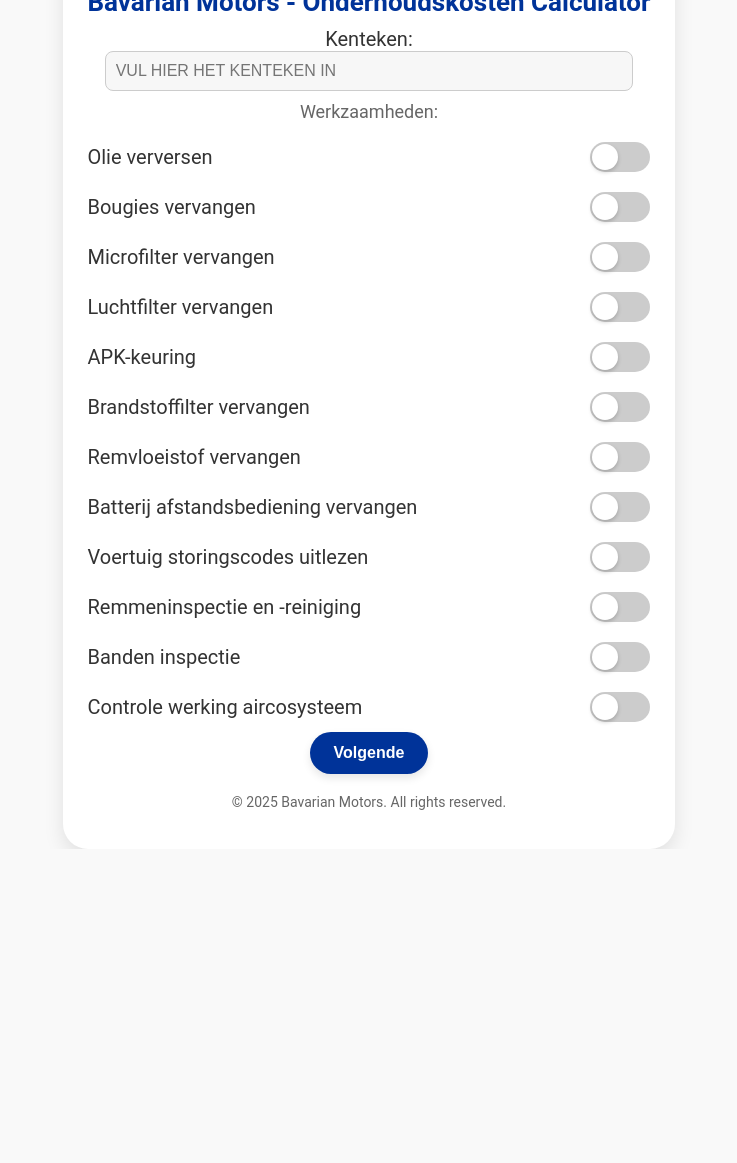
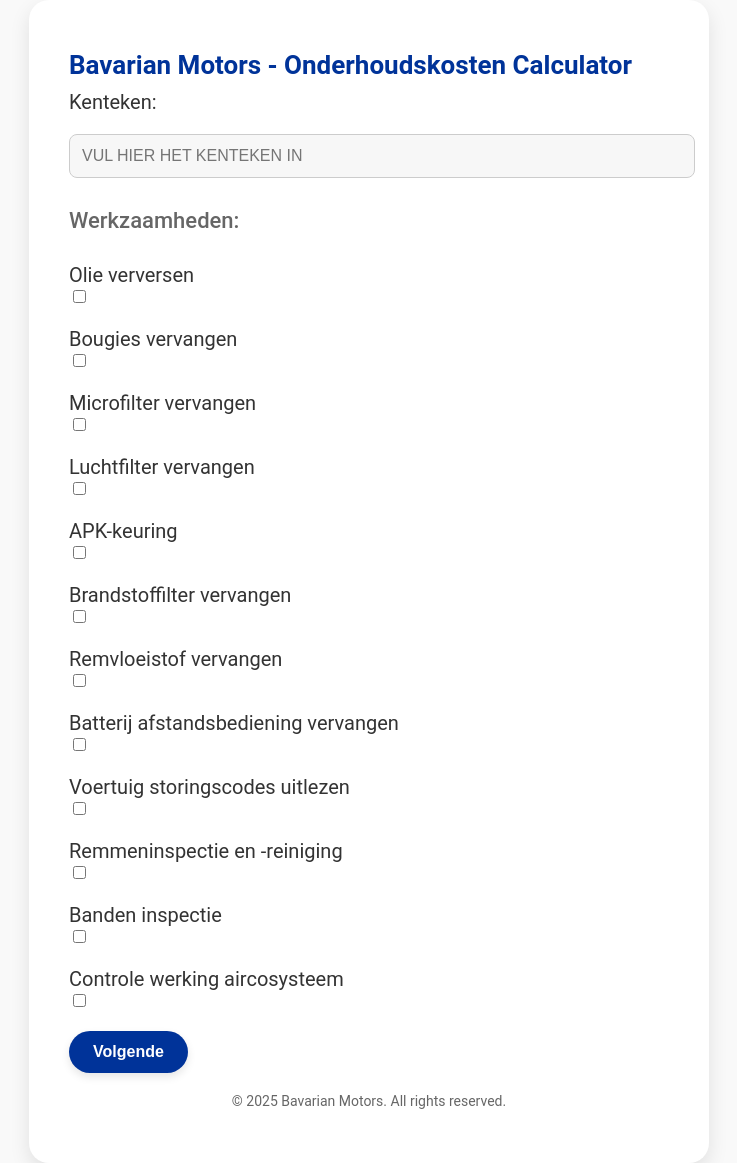
Before and after one commit to apostelov/flask-app, a Flask app: page / in a window 1280 px wide. Shown: the whole page, without its empty margins (271-1008 px from the left). Before the commit the page ends 849 px from the top, so only its background shows below. Run offline with Flask 3, Linux system fonts and the light colour scheme.

Commit message:
Update app.py: added email field and updated routes

```diff
--- a/app.py
+++ b/app.py
@@ -23,8 +23,8 @@ TASKS = {
     "ac_system_check": {"label": "Controle werking aircosysteem", "cost": 15},
 }
 
-# Basisprijs (vast bedrag dat bij de kosten wordt opgeteld)
-BASE_COST = 10
+# Vast uurtarief (kan worden aangepast)
+HOURLY_RATE = 75  # Standaard uurtarief in euro's
 
 # Helperfunctie: voertuiggegevens ophalen
 def fetch_vehicle_data(license_plate):
@@ -47,19 +47,20 @@ def fetch_vehicle_data(license_plate):
 
 # Helperfunctie: kosten berekenen
 def calculate_cost(work_selections):
-    # Totale kosten voor geselecteerde taken
-    total_task_cost = sum(
+    hourly_rate = session.get("hourly_rate", HOURLY_RATE)  # Gebruik sessie of standaard
+    task_cost = sum(
         TASKS[task]["cost"] for task, selected in work_selections.items() if selected
     )
-    # Voeg de basisprijs toe
-    total_cost = BASE_COST + total_task_cost
+    total_cost = task_cost + hourly_rate
     return round(total_cost, 2)
 
-# Helperfunctie: totale kosten incl. BTW
-def calculate_total_cost(payment_option, monthly_cost):
-    if payment_option == "yearly":
-        return round(monthly_cost * 12 * 1.21, 2)
-    return round(monthly_cost * 1.21, 2)
+# Dynamisch uurtarief instellen
+@app.route("/set-hourly-rate", methods=["POST"])
+def set_hourly_rate():
+    rate = request.form.get("hourly_rate")
+    if rate and rate.isdigit():
+        session["hourly_rate"] = int(rate)
+    return redirect(url_for("calculator"))
 
 # Route: Onderhoudskosten calculator
 @app.route("/", methods=["GET", "POST"])
@@ -78,53 +79,81 @@ def calculator():
         session["work_selections"] = {
             task: request.form.get(task) == "on" for task in TASKS
         }
-        session["monthly_cost"] = calculate_cost(session["work_selections"]) / 12
-
-        return redirect(url_for("customer_info"))
-
-    return render_template("calculator.html", tasks=TASKS, work_selections={})
-
-# Route: Klantgegevens
-@app.route("/customer-info", methods=["GET", "POST"])
-def customer_info():
-    if request.method == "POST":
-        if "back" in request.form:  # Handle "Vorige" button
-            return redirect(url_for("calculator"))
-
-        session["customer_data"] = {
-            "name": request.form.get("name"),
-            "address": request.form.get("address"),
-            "iban": request.form.get("iban"),
-            "signature": request.form.get("signature"),
-        }
-        session["payment_option"] = request.form.get("payment_option")
+        session["total_cost"] = calculate_cost(session["work_selections"])
+        session["monthly_cost"] = round(session["total_cost"] / 12, 2)  # Bereken maandelijkse kosten
 
         return redirect(url_for("summary"))
 
-    return render_template(
-        "customer_info.html",
-        monthly_cost=session.get("monthly_cost"),
-        yearly_cost=session.get("monthly_cost") * 12 * 1.21,
-    )
+    return render_template("calculator.html", tasks=TASKS, work_selections={})
 
 # Route: Overzicht
 @app.route("/summary", methods=["GET", "POST"])
 def summary():
     if request.method == "POST":
-        if "back" in request.form:  # Handle "Vorige" button
-            return redirect(url_for("customer_info"))
+        session["payment_option"] = request.form.get("payment_option")
+        return redirect(url_for("customer_info"))
 
-    total_cost = calculate_total_cost(
-        session.get("payment_option"), session.get("monthly_cost")
-    )
+    vehicle_data = session.get("vehicle_data")
+    if not vehicle_data:
+        return redirect(url_for("calculator"))  # Terug naar calculator als data ontbreekt
+
+    total_cost = session.get("total_cost")
+    monthly_cost = session.get("monthly_cost")
+    hourly_rate = session.get("hourly_rate", HOURLY_RATE)
     return render_template(
         "summary.html",
-        vehicle_data=session.get("vehicle_data"),
-        customer_data=session.get("customer_data"),
+        vehicle_data=vehicle_data,
+        total_cost=total_cost,
+        monthly_cost=monthly_cost,
+        hourly_rate=hourly_rate,
+    )
+
+# Route: Klantgegevens
+@app.route("/customer-info", methods=["GET", "POST"])
+def customer_info():
+    vehicle_data = session.get("vehicle_data")
+    if not vehicle_data:
+        return redirect(url_for("calculator"))  # Terug naar calculator als data ontbreekt
+
+    if request.method == "POST":
+        session["customer_data"] = {
+            "name": request.form.get("name"),
+            "address": request.form.get("address"),
+            "email": request.form.get("email"),  # Nieuw e-mailveld toegevoegd
+            "iban": request.form.get("iban"),
+            "signature": request.form.get("signature"),
+        }
+        return redirect(url_for("confirmation"))
+
+    total_cost = session.get("total_cost")
+    monthly_cost = session.get("monthly_cost")
+    return render_template(
+        "customer_info.html",
+        vehicle_data=vehicle_data,
         payment_option=session.get("payment_option"),
         total_cost=total_cost,
-        base_cost=BASE_COST,
+        monthly_cost=monthly_cost,
     )
 
+# Route: Bevestiging
+@app.route("/confirmation", methods=["GET"])
+def confirmation():
+    customer_data = session.get("customer_data")
+    if not customer_data:
+        return redirect(url_for("customer_info"))  # Terug naar klantgegevens als data ontbreekt
+
+    total_cost = session.get("total_cost", 0)
+    monthly_cost = session.get("monthly_cost", 0)
+    payment_option = session.get("payment_option", "Niet opgegeven")
+
+    return render_template(
+        "confirmation.html",
+        customer_data=customer_data,
+        total_cost=total_cost,
+        monthly_cost=monthly_cost,
+        payment_option=payment_option,
+    )
+
+# Start de Flask-app
 if __name__ == "__main__":
     app.run(debug=True)
--- a/static/style.css
+++ b/static/style.css
@@ -8,24 +8,24 @@ body {
     display: flex; /* Enables flexbox layout */
     justify-content: center; /* Centers content horizontally */
     align-items: center; /* Centers content vertically */
-    height: 100vh; /* Ensures the page height fits the viewport */
+    min-height: 100vh; /* Ensures the page height fits the viewport */
+    box-sizing: border-box; /* Includes padding and borders in element dimensions */
 }
 
 /* Styling the main container for content */
 .container {
     max-width: 600px; /* Limits the container width */
-    max-height: fit-content;
+    width: 90%; /* Responsive width */
     background-color: #ffffff; /* White background for the container */
-    border-radius: 25px; /* Rounded corners for a softer appearance */
+    border-radius: 20px; /* Rounded corners for a softer appearance */
     box-shadow: 0 8px 20px rgba(0, 0, 0, 0.1); /* Adds a subtle shadow for depth */
-    padding: 25px; /* Space inside the container */
-    text-align: center; /* Centers text content inside the container */
+    padding: 40px; /* Space inside the container */
+    text-align: left; /* Aligns text to the left */
     overflow: hidden; /* Prevents content overflow outside the container */
 }
 
 /* Heading styles for uniform text appearance */
 h1, h2 {
-    text-align: center; /* Centers all headings */
     margin: 10px 0; /* Adds spacing above and below the headings */
     color: #003399; /* Dark blue color for headings */
 }
@@ -33,29 +33,41 @@ h1, h2 {
 h1 {
     font-size: 26px; /* Larger text size for primary headings */
     font-weight: 700; /* Bold font for emphasis */
+    text-align: left;
 }
 
 h2 {
-    font-size: 18px; /* Smaller text size for secondary headings */
-    font-weight: 400; /* Regular weight for subtler emphasis */
+    font-size: 22px; /* Smaller text size for secondary headings */
+    text-align: left;
+    font-weight: 500; /* Regular weight for subtler emphasis */
     color: #666; /* Light gray color for secondary headings */
+}
+
+/* Table styling for data presentation */
+table {
+    width: 100%; /* Table takes full width */
+    border-collapse: collapse; /* Removes gaps between cells */
+    margin-top: 20px; /* Adds spacing above the table */
+}
+
+th, td {
+    padding: 10px; /* Adds inner spacing for cells */
+    text-align: left; /* Aligns text to the left */
+    border: 1px solid #ddd; /* Adds a light border between cells */
+}
+
+th {
+    background-color: #003399; /* Dark blue background for table headers */
+    color: white; /* White text for contrast */
+    font-weight: bold; /* Emphasizes table headers */
 }
 
 /* Form styles for layout and appearance */
 form {
     display: flex; /* Uses flexbox for layout */
     flex-direction: column; /* Stacks elements vertically */
-    gap: 0px; /* Adds space between form elements */
-    align-items: center; /* Centers form elements */
-}
-
-/* Individual form row for aligning labels and inputs */
-form div {
-    display: flex; /* Enables flexbox layout */
-    justify-content: space-between; /* Spreads elements evenly */
-    align-items: center; /* Aligns elements vertically */
-    width: 100%; /* Full width of the container */
-    padding: 10px 0; /* Adds vertical spacing */
+    gap: 20px; /* Adds space between form elements */
+    align-items: flex-start; /* Aligns form elements to the left */
 }
 
 /* Styling for form labels */
@@ -66,9 +78,9 @@ label {
 }
 
 /* Input styles for text and number fields */
-input[type="text"], input[type="number"] {
-    width: 90%; /* Takes up most of the row width */
-    padding: 10px; /* Adds inner spacing for inputs */
+input[type="text"], input[type="number"], input[type="email"] {
+    width: 100%; /* Takes full width */
+    padding: 12px; /* Adds inner spacing for inputs */
     border: 1px solid #ccc; /* Light gray border */
     border-radius: 8px; /* Rounded corners for consistency */
     background-color: #f7f7f7; /* Light background for input fields */
@@ -103,63 +115,19 @@ button:hover {
     box-shadow: 0 6px 12px rgba(0, 0, 0, 0.2); /* Enhanced shadow effect */
 }
 
-/* Toggle switch styles */
-.toggle-wrapper {
-    position: relative; /* Allows absolute positioning within */
-    width: 60px; /* Width of the toggle switch */
-    height: 10px; /* Height of the toggle switch */
-}
-
-/* Hide default toggle input */
-.toggle-wrapper input {
-    opacity: 0; /* Makes the input invisible */
-    width: 0; /* Removes visual presence */
-    height: 0; /* Removes visual presence */
-}
-
-/* Slider style for toggle switch */
-.slider {
-    position: absolute; /* Positioned inside the wrapper */
-    cursor: pointer; /* Pointer cursor for interaction */
-    top: 0; /* Aligns to the top of the wrapper */
-    left: 0; /* Aligns to the left of the wrapper */
-    right: 0; /* Stretches to the right */
-    bottom: 0; /* Stretches to the bottom */
-    background-color: #ccc; /* Default gray background */
-    transition: 0.4s; /* Smooth transition for toggle */
-    border-radius: 30px; /* Rounded slider */
-}
-
-/* Circular toggle handle */
-.slider:before {
-    position: absolute; /* Positioned inside the slider */
-    content: ''; /* Empty content for visual */
-    height: 26px; /* Height of the circle */
-    width: 26px; /* Width of the circle */
-    left: 2px; /* Spacing from the left edge */
-    bottom: 2px; /* Spacing from the bottom edge */
-    background-color: white; /* White toggle button */
-    transition: 0.4s; /* Smooth movement */
-    border-radius: 50%; /* Fully rounded circle */
-    box-shadow: 0 2px 4px rgba(0, 0, 0, 0.2); /* Adds shadow for depth */
-}
-
-/* Checked state for the toggle */
-input:checked + .slider {
-    background-color: #003399; /* Blue background for active state */
-}
-
-/* Checked state for the toggle handle */
-input:checked + .slider:before {
-    transform: translateX(30px); /* Moves the toggle button */
-}
-
-/* Footer styling for additional information */
+/* Footer styling */
 footer {
     text-align: center; /* Centers the footer text */
     margin-top: 20px; /* Adds spacing above the footer */
     font-size: 14px; /* Smaller font size for footer text */
     color: #666; /* Light gray color */
+}
+
+/* Print and mail button styling */
+button.print, button.mail {
+    margin: 10px 0; /* Adds spacing above and below buttons */
+    background-color: #ffcc00; /* Yellow background for action buttons */
+    color: #333; /* Dark text for contrast */
 }
 
 /* Custom styles for the license plate input */
```
Also changed, not shown: other parts of static/style.css (+28 -1 lines), templates/confirmation.html (added, +56 -0 lines), templates/customer_info.html (+12 -11 lines), templates/summary.html (+26 -19 lines).
